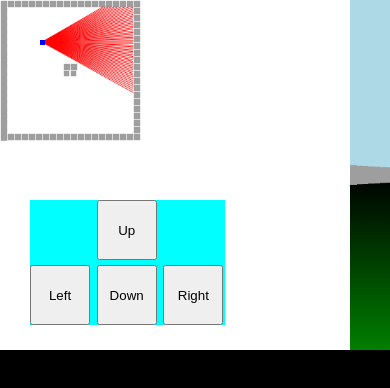
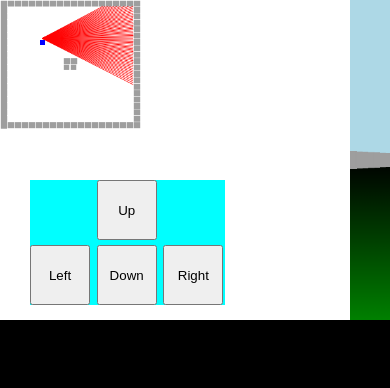
Before and after one commit to Zurika123/test_game_3d, a plain HTML site: page index.html in a window 390 px wide. Shown: the top 388 px of the page. Drawn offline with Linux system fonts and the light colour scheme.

Commit message:
Update index.html

```diff
--- a/index.html
+++ b/index.html
@@ -158,12 +158,12 @@
       grid-template-columns: 1fr 1fr 1fr;
       grid-template-rows: 1fr 1fr 1fr 1fr;
       position: fixed;
-      top: 200px;
+      top: 180px;
       left: 30px;
     }
     .a {
       width: 700px;
-      height: 350px;
+      height: 320px;
       overflow: hidden;
       background-color: aquamarine;
     }
```
